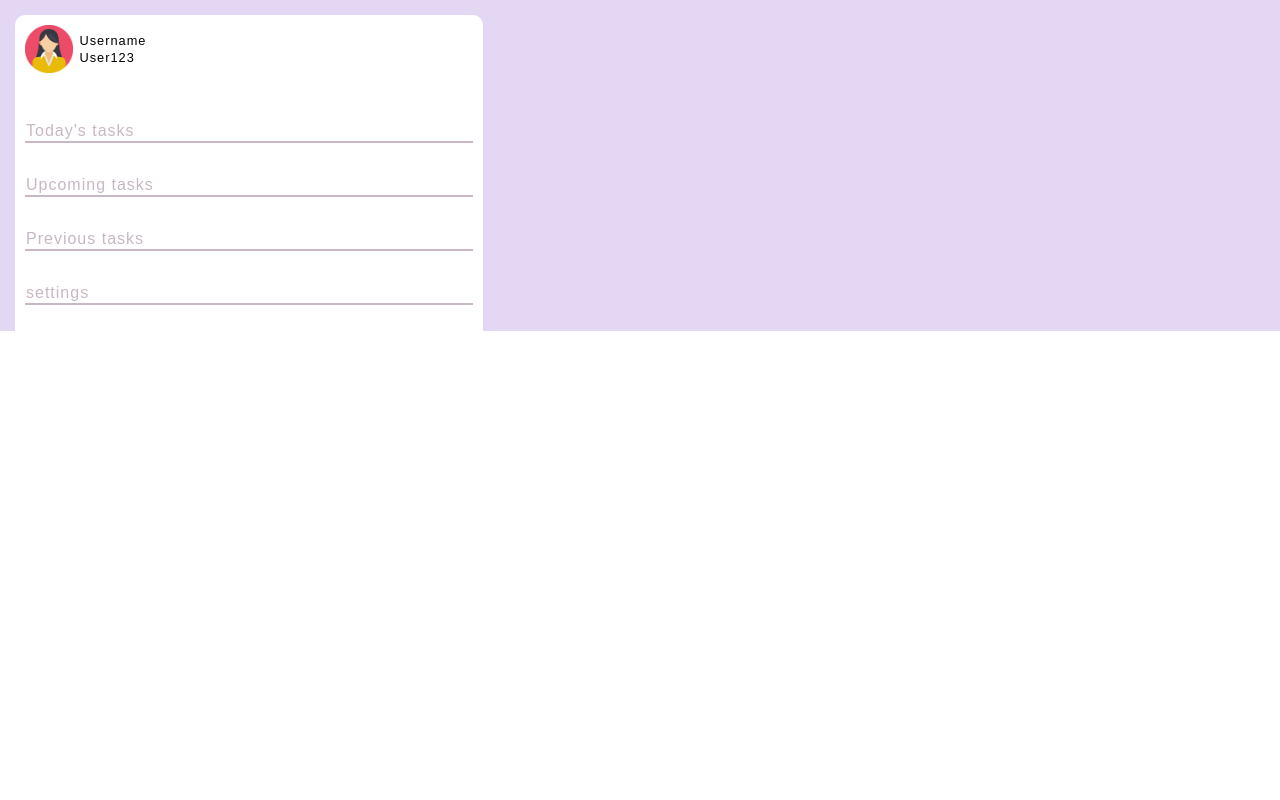
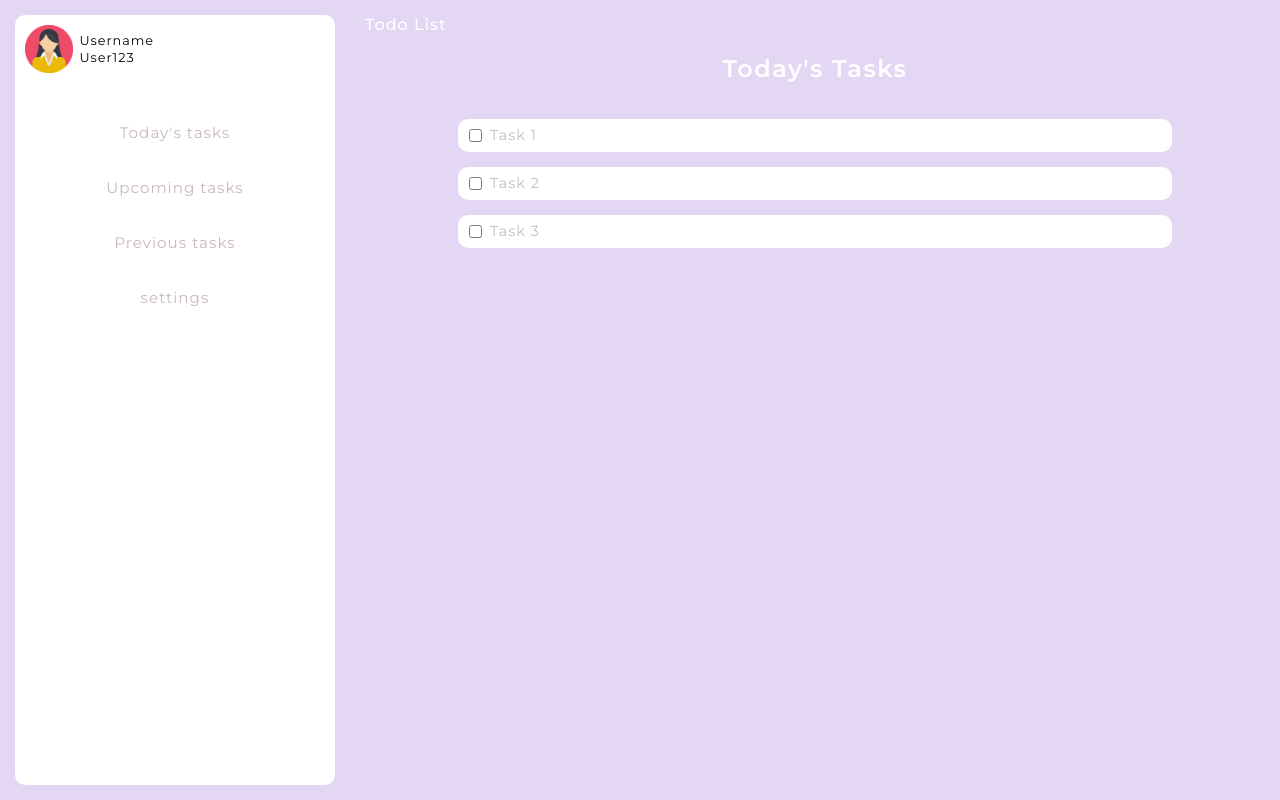
Before and after one commit to IkramMaizi/Todo-List, a React (Create React App) app: page / in a window 1280 px wide. Built offline with nearby package versions, Linux system fonts and the light colour scheme.

Commit message:
Interface updated

```diff
--- a/src/App.css
+++ b/src/App.css
@@ -1,20 +1,22 @@
+@import url('https://fonts.googleapis.com/css2?family=Montserrat:ital,wght@0,100..900;1,100..900&display=swap');
 .App {
   display: flex;
   background-color: #e3d7f4;
-  font-family: Arial, Helvetica, sans-serif;
+  font-family: 'montserrat', sans-serif;
+  font-weight: 400;
   letter-spacing: 1px;
+  min-height: 100vh;
 }
 p{margin: 0;}
 .nav--menu{
   display: flex;
   flex-direction: column;
   background-color: white;
-  margin-top: 15px;
-  margin-left: 15px;
-  border-top-left-radius: 10px;
-  border-top-right-radius: 10px;
+  margin: 15px;
+  border-radius: 10px;
   width: 35%;
   padding: 10px;
+  max-width: 300px;
 }
 .user--profile{
   display: flex;
@@ -42,6 +44,60 @@ p{margin: 0;}
 
 }
 .list--element{
-  border-bottom: 2px solid #c8b7c4;
-  padding: 1px;
+  /* border-bottom: 2px solid #c8b7c4; */
+  padding: 2px;
+  font-size: .95rem;
+  text-align: center;
 }
+
+.main{
+  margin-top: 15px;
+  display: flex;
+  flex-direction: column;
+  margin-inline: 15px;
+  flex-grow: 1;
+
+}
+.logo{
+  color: white;
+  font-weight: 500;
+}
+.main--title{
+  color: white;
+  justify-self: center;
+  display: block;
+  align-self: center;
+  font-weight: 600;
+  letter-spacing: 1.5px;
+}
+.task--container{
+  width: 100%;
+  display: flex;
+  border-radius: 10px;
+  background-color: white;
+  padding: 7px;
+  max-width: 700px;
+  align-self: center;
+  justify-self: center;
+}
+.tasks--list{
+  list-style: none;
+  list-style-type: none;
+  padding-left: 0;
+  display: flex;
+  flex-direction: column;
+  row-gap: 15px;
+
+}
+
+
+
+.task--title{
+  font-size: .9rem;
+  margin-left: 5px;
+  color: #c8b7c4;
+}
+input{
+  color: blue;
+  text-decoration-color: aqua;
+}
--- a/src/App.js
+++ b/src/App.js
@@ -1,4 +1,3 @@
-import logo from './logo.svg';
 import './App.css';
 import pfp from "./assets/user_img.png"
 import React from"react";
@@ -13,9 +12,11 @@ function App() {
       desc:"task description",
       isDone: false,
       date: "task date",
-      type: ""//type
+      type: "" //type
     })
   }
+
+  // cons tasksElements= taskList.map()
 
 
   return (
@@ -36,7 +37,22 @@ function App() {
       </ul>
       </div>
       <div className="main">
-
+      <p className="logo">Todo List</p>
+      <h2 className="main--title">Today's Tasks</h2>
+      <ul className="tasks--list">
+      <li className="task--container"> {/*will be updated to {tasksElements} */}
+      <input type="checkbox" className="checkbox"></input>
+      <p className="task--title">Task 1</p>
+      </li>
+      <li className="task--container"> {/*will be updated to {tasksElements} */}
+      <input type="checkbox" className="checkbox"></input>
+      <p className="task--title">Task 2</p>
+      </li>
+      <li className="task--container"> {/*will be updated to {tasksElements} */}
+      <input type="checkbox" className="checkbox"></input>
+      <p className="task--title">Task 3</p>
+      </li>
+      </ul>
       </div>
     </div>
   );
```
